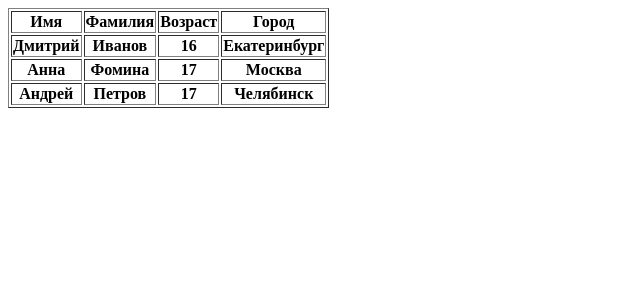
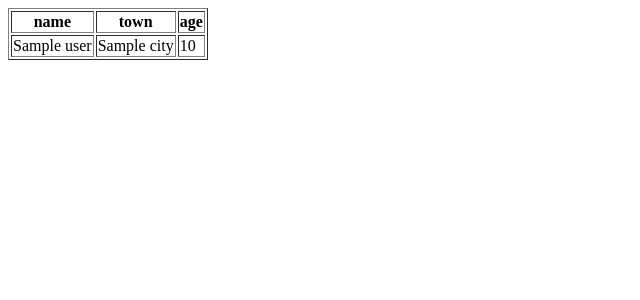
Before and after one commit to Konstantin-Shishin/web_flask_app, a Flask app: template templates/users.html in a window 1280 px wide. Shown: the top 300 px of the page, without its empty margins (0-640 px from the left). Run offline with Flask 3, Linux system fonts and the light colour scheme; the template is opened without the code that fills it: most values are stand-ins (such as "Sample title", 1, 10 or a date in 2020); lists and menus that the app fills with data are empty.

Commit message:
using Jinja

```diff
--- a/app.py
+++ b/app.py
@@ -26,12 +26,7 @@ UID = {
 # Определение маршрута для главной страницы
 @app.route('/')
 def index():
-    return render_template('page.html', context=UID)
-
-# Определение маршрута для страницы с таблицей пользователей
-@app.route('/table_users')
-def table_users():
-    return render_template('users.html')
+    return render_template('users.html', users=UID)
 
 # Определение маршрута для отображения информации о конкретном пользователе
 @app.route('/user/<id>')
@@ -41,13 +36,6 @@ def user(id):
     else:
         return 'Такого пользователя не существует'
 
-# Определение маршрута для отображения информации о всех пользователях
-@app.route('/users')
-def users():
-    a = ''
-    for i in range(1, len(UID) + 1):
-        a += f"Имя: {UID[str(i)]['name']}, Город: {UID[str(i)]['city']}, Возраст: {UID[str(i)]['age']}\n"
-    return a
 
 # Определение маршрута для добавления нового пользователя
 @app.route('/add_user')
--- a/templates/page.html
+++ b/templates/page.html
@@ -4,7 +4,7 @@
     </head>
 
     <body>
-        <p>Это значение переменной, переданной в html: {{context}}</p>
+        <!-- <p>Это значение переменной, переданной в html: {{context}}</p>    -->
         <h1>Заголовок страницы</h1>
         <img src="bird.png">
         <button>Кнопка</button>
--- a/templates/users.html
+++ b/templates/users.html
@@ -4,12 +4,15 @@
     </head>
 
     <body>
+        <!-- Начало таблицы -->
         <table border="1">
-            <tr><th>Имя</th><th>Фамилия</th><th>Возраст</th><th>Город</th></tr>
-            <tr><th>Дмитрий</th><th>Иванов</th><th>16</th><th>Екатеринбург</th></tr>
-            <tr><th>Анна</th><th>Фомина</th><th>17</th><th>Москва</th></tr>
-            <tr><th>Андрей</th><th>Петров</th><th>17</th><th>Челябинск</th></tr>
+            <!-- Заголовки столбцов таблицы -->
+            <tr><th>name</th><th>town</th><th>age</th></tr>
+            <!-- Цикл для каждого пользователя в списке пользователей -->
+            {% for user in users.values() %}
+                <!-- Создание строки таблицы для каждого пользователя -->
+                <tr><td>{{ user["name"] }}</td> <td>{{ user["city"] }}</td> <td>{{ user["age"] }}</td></tr>
+            {% endfor %}
         </table>
     </body>
-
 </html>
```
